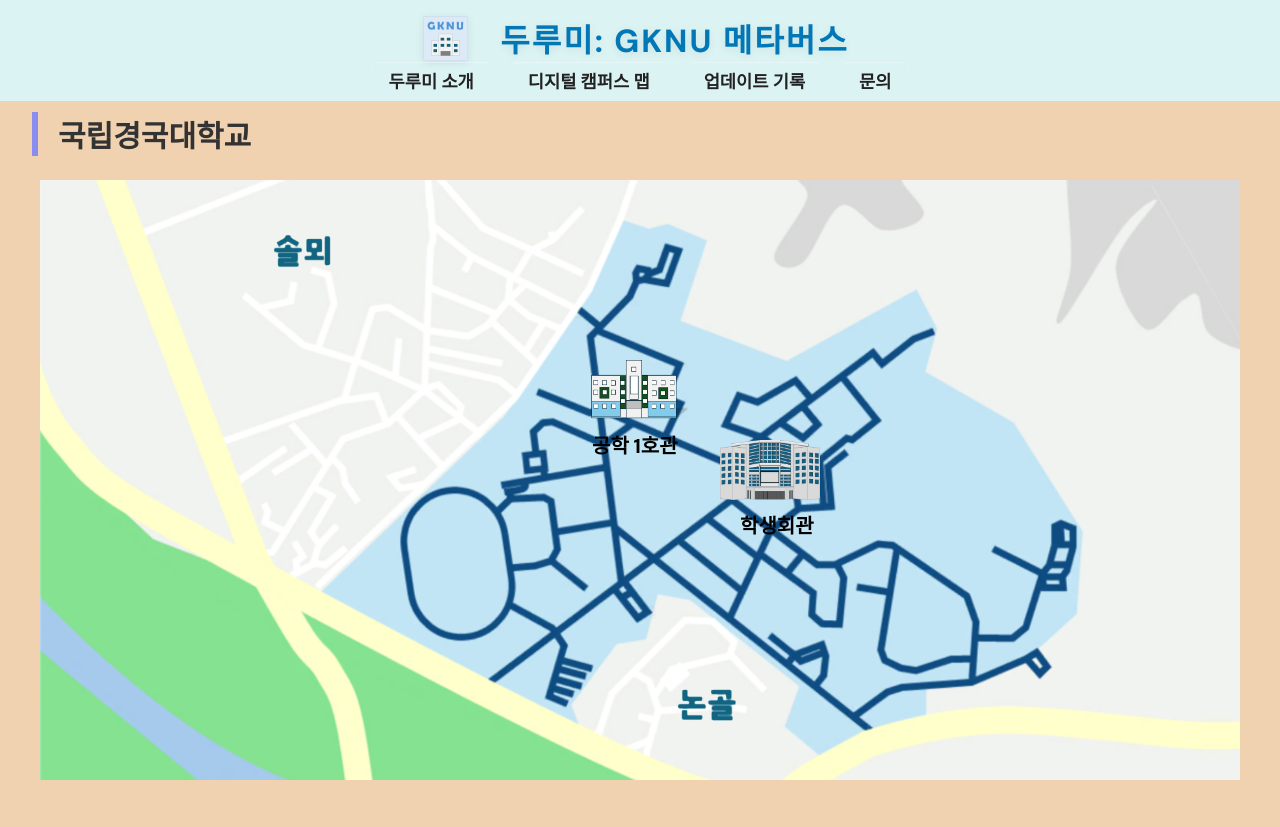
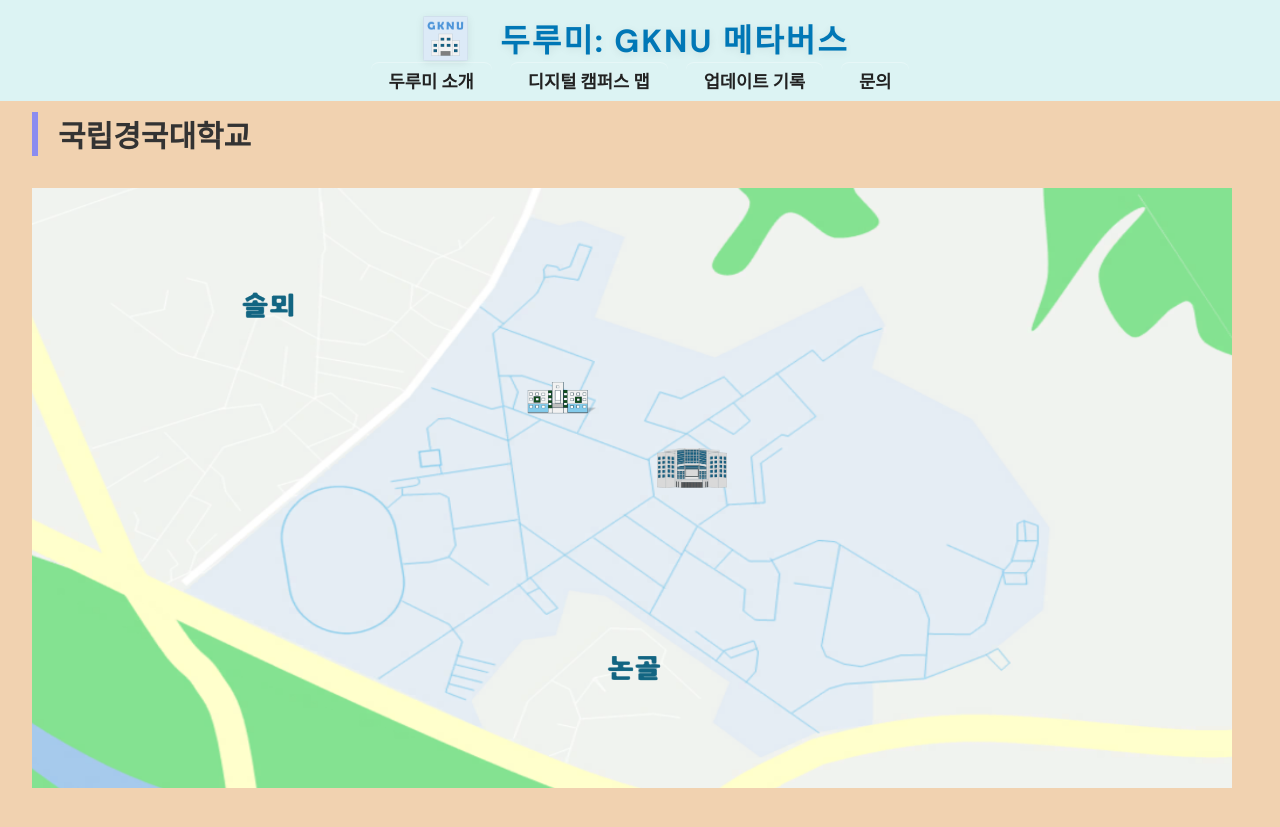
Before and after one commit to durumi-contact/durumi-contact.github.io, a Jekyll site: the page built from pages/construction.html, in a window 1280 px wide and 900 px high. Shown: the top 827 px of the window. Built offline with Jekyll 4.4.1, drawn with Linux system fonts in a browser that asks for light colours.

Commit message:
Change Construction Page

```diff
--- a/assets/css/Style_construction.css
+++ b/assets/css/Style_construction.css
@@ -29,8 +29,8 @@
     transform: translateX(-50px);
     transition: all 0.8s ease-in-out;
     position: relative; /* 마커의 기준 컨테이너 */
-    margin-left: auto;
-    margin-right: auto;
+    margin: 2rem 0 1rem;
+
 }
 
 .MapImage.show {
@@ -46,40 +46,79 @@
 /* 공통 마커 스타일 */
 .MapImage .marker {
     position: absolute;
-    width: 100px;
-    height: 60px;
+    width: 70px;
+    height: 40px;
     transform: translate(-50%, -100%); /* 좌표를 마커 하단 중앙으로 맞춤 */
     cursor: pointer;
+    transition: transform 0.2s ease;
+}
+
+.MapImage .marker:hover {
+    transform: translate(-50%, -100%) scale(1.1);
+}
+
+.MapImage .marker img {
+    width: 100%;
+    height: 100%;
+    object-fit: contain;
 }
 
 /* 좌표 배치: (600, 230) */
 .MapImage .marker.engineering1 {
-    left: 600px;
-    top: 240px;
+    left: 530px;
+    top: 230px;
 }
 
 /* 좌표 배치: (720, 299) */
 .MapImage .marker.student-center {
-    left: 730px;
-    top: 320px;
+    left: 660px;
+    top: 300px;
 }
 
-.MapImage .engineeringName {
+ /* 모달 (말풍선 스타일) */
+ .modal {
+    position: fixed;
+    display: none;
+    background: #fff;
+    border: 2px solid #333;
+    border-radius: 12px;
+    padding: 15px;
+    width: 250px;
+    box-shadow: 0 4px 8px rgba(0,0,0,0.2);
+    z-index: 1000;
+  }
+
+  .modal::after {
+    content: "";
     position: absolute;
-    font-size: 20px;
-    font-weight: bolder;
-    color: #000000;
-    font-family: 'DM Sans', 'Pretendard', 'Noto Sans KR', sans-serif;
-    left: 552px;
-    top: 250px;
-}
+    bottom: -15px;
+    left: 40px;
+    border-width: 15px 15px 0;
+    border-style: solid;
+    border-color: #fff transparent transparent transparent;
+    filter: drop-shadow(0 -2px 2px rgba(0,0,0,0.2));
+  }
 
-.MapImage .student_centerName {
+  .modal-header {
+    font-weight: bold;
+    font-size: 16px;
+    margin-bottom: 8px;
+  }
+
+  .modal-body {
+    font-size: 14px;
+    color: #333;
+  }
+
+  .modal-close {
     position: absolute;
-    font-size: 20px;
-    font-weight: bolder;
-    color: #000000;
-    font-family: 'DM Sans', 'Pretendard', 'Noto Sans KR', sans-serif;
-    left: 700px;
-    top: 330px;
-}
+    top: 8px;
+    right: 10px;
+    cursor: pointer;
+    font-size: 18px;
+    color: #666;
+  }
+
+  .modal-close:hover {
+    color: #000;
+  }
--- a/assets/js/construction.js
+++ b/assets/js/construction.js
@@ -15,6 +15,28 @@
   }, 100);
 }
 
+function openModal(title, body, x, y) {
+  const modal = document.getElementById("modal");
+  document.getElementById("modalTitle").innerText = title;
+  document.getElementById("modalBody").innerText = body;
+
+  // 지도 이미지의 위치를 기준으로 모달 위치 계산
+  const mapImage = document.getElementById('mapImage');
+  const mapRect = mapImage.getBoundingClientRect();
+
+  // 모달 위치 조정 (마커 위쪽에 뜨도록)
+  const modalX = mapRect.left + x - 125; // 모달 너비의 절반만큼 왼쪽으로
+  const modalY = mapRect.top + y - 150; // 마커 위쪽에 표시
+
+  modal.style.left = modalX + "px";
+  modal.style.top = modalY + "px";
+  modal.style.display = "block";
+}
+
+function closeModal() {
+  document.getElementById("modal").style.display = "none";
+}
+
 // 페이지 로드 시 자동으로 텍스트와 이미지 표시
 document.addEventListener('DOMContentLoaded', function () {
   showText();
@@ -22,4 +44,26 @@
   setTimeout(() => {
     showImage();
   }, 500); // 0.5초 후 이미지 애니메이션 시작
+
+  // 마커 이벤트 리스너 추가
+  const engineering1Marker = document.getElementById('engineering1Marker');
+  const studentCenterMarker = document.getElementById('studentCenterMarker');
+
+  // 공학 1호관 마커 이벤트
+  engineering1Marker.addEventListener('mouseenter', function() {
+    openModal('공학 1호관', '클릭하시면 공대 1호관 4층 복도로 이동하실 수 있습니다..', 600, 220);
+  });
+
+  engineering1Marker.addEventListener('mouseleave', function() {
+    closeModal();
+  });
+
+  // 학생회관 마커 이벤트
+  studentCenterMarker.addEventListener('mouseenter', function() {
+    openModal('학생회관', '클릭하시면 학생회관 1층 복도로 이동하실 수 있습니다.', 730, 280);
+  });
+
+  studentCenterMarker.addEventListener('mouseleave', function() {
+    closeModal();
+  });
 });
--- a/pages/construction.html
+++ b/pages/construction.html
@@ -10,16 +10,18 @@
     <!-- 학교 지도 내용 작성 -->
     <div id="buildingTextDisplay" class="building-text-display"></div>
     <div id="mapImage" class="MapImage">
-        <img class="map-background" src="/assets/images/school_map.png" alt="학교 지도">
-        <a href="/building_engineering1.html">
-            <img class="marker engineering1" src="/assets/images/building_engineering1.png" alt="공학 1호관">
-        </a>
-        <a href="/building_student_center.html">
-            <img class="marker student-center" src="/assets/images/building_student_center.png" alt="학생회관">
-        </a>
-        <span class="engineeringName">공학 1호관</span>
-        <span class="student_centerName">학생회관</span>
+        <img class="map-background" src="/assets/images/school_map_fix.png" alt="학교 지도">
+        <div id="engineering1Marker" class="marker engineering1">
+            <img src="/assets/images/building_engineering1.png" alt="공학 1호관">
+        </div>
+        <div id="studentCenterMarker" class="marker student-center">
+            <img src="/assets/images/building_student_center.png" alt="학생회관">
+        </div>
     </div>
-</div>
+    <!-- 모달 -->
+    <div class="modal" id="modal">
+        <div class="modal-header" id="modalTitle"></div>
+        <div class="modal-body" id="modalBody"></div>
+    </div>
 
-<script src="/assets/js/construction.js"></script>
+    <script src="/assets/js/construction.js"></script>
```
Also changed, not shown: assets/images/fix_floor_engineering.png (added).
